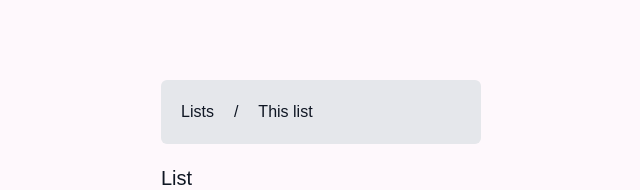
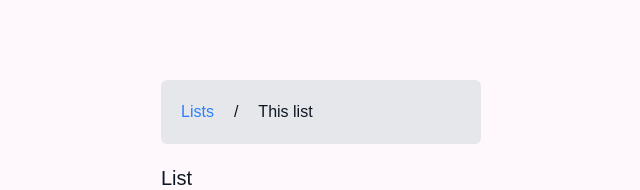
Before and after one commit to Tauromachian/buying-list, a Next.js app: page /list/1 in a window 1280 px wide. Shown: the top 190 px of the page, without its empty margins (319-959 px from the left). Built offline with nearby package versions, Linux system fonts and the light colour scheme; what iconify-icon would draw is missing.

Commit message:
Set link color for links

```diff
--- a/components/Breadcrumbs.tsx
+++ b/components/Breadcrumbs.tsx
@@ -12,7 +12,11 @@ function BreadcrumbItemNode({
   breadcrumbItem: BreadcrumbItem;
 }): ReactNode {
   if (breadcrumbItem.href) {
-    return <Link href={breadcrumbItem.href}>{breadcrumbItem.text}</Link>;
+    return (
+      <Link href={breadcrumbItem.href} className="text-blue-500">
+        {breadcrumbItem.text}
+      </Link>
+    );
   }
 
   return <span>{breadcrumbItem.text}</span>;
```
